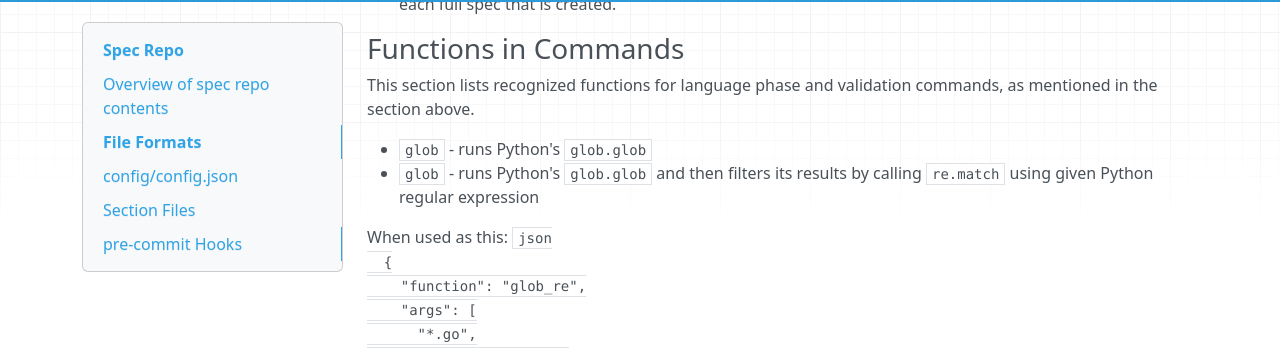
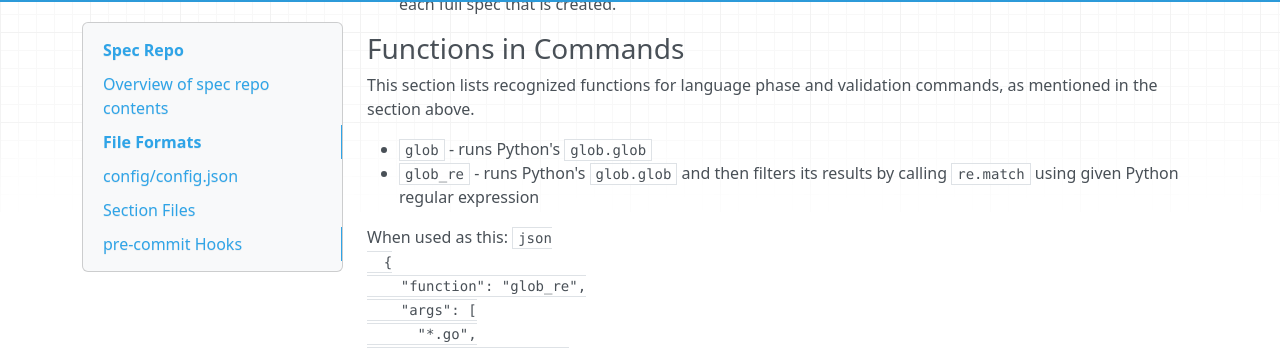
Before and after one commit to DataDog/apigentools, an MkDocs documentation site: the page built from docs/spec_repo.md, in a window 1280 px wide and 900 px high, scrolled down 3531 px. Shown: the part 94-444 px from the top of the window. Built offline with MkDocs 1.6.1, drawn with Linux system fonts in a browser that asks for light colours; nearby versions of some CDN libraries.

Commit message:
Fix docs typo

````diff
--- a/docs/spec_repo.md
+++ b/docs/spec_repo.md
@@ -137,7 +137,7 @@ The structure of the general config file is as follows, starting with top level
 This section lists recognized functions for language phase and validation commands, as mentioned in the section above.
 
 * `glob` - runs Python's `glob.glob`
-* `glob` - runs Python's `glob.glob` and then filters its results by calling `re.match` using given Python regular expression
+* `glob_re` - runs Python's `glob.glob` and then filters its results by calling `re.match` using given Python regular expression
 
   When used as this:
   ```json
````
